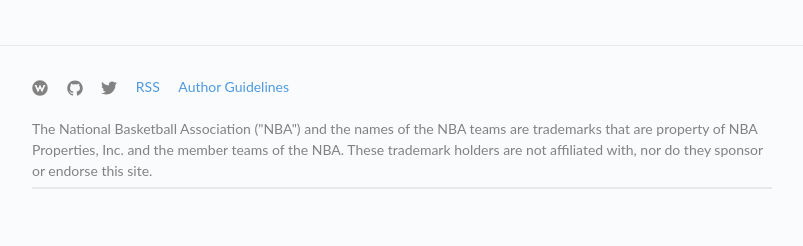
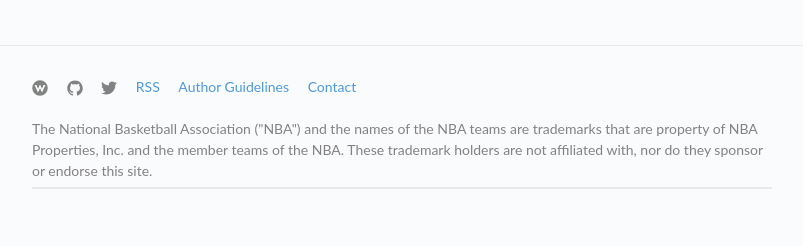
Before and after one commit to wikihoops/wh-weekly, a Jekyll site: the page built from README.md, in a window 1280 px wide. Shown: the part 2080-2326 px from the top of the page, without its empty margins (238-1041 px from the left). Built offline with Jekyll 4.4.1, drawn with Linux system fonts in a browser that asks for light colours; some web fonts are replaced; our own code applies the rules of GitHub Pages for plain Markdown files.

Commit message:
Update footer links

```diff
--- a/_includes/footer.html
+++ b/_includes/footer.html
@@ -20,6 +20,7 @@
       {% endif %}
       <li><a href="{{ '/feed.xml' | prepend: site.baseurl }}">RSS</a></li>
       <li><a href="{{ '/author-guidelines/' | prepend: site.baseurl }}">Author Guidelines</a></li>
+      <li><a href="https://wikihoops.com/contact/">Contact</a></li>
     </ul>
 
     {% if site.disclaimer %}
```
Also changed, not shown: README.md.
